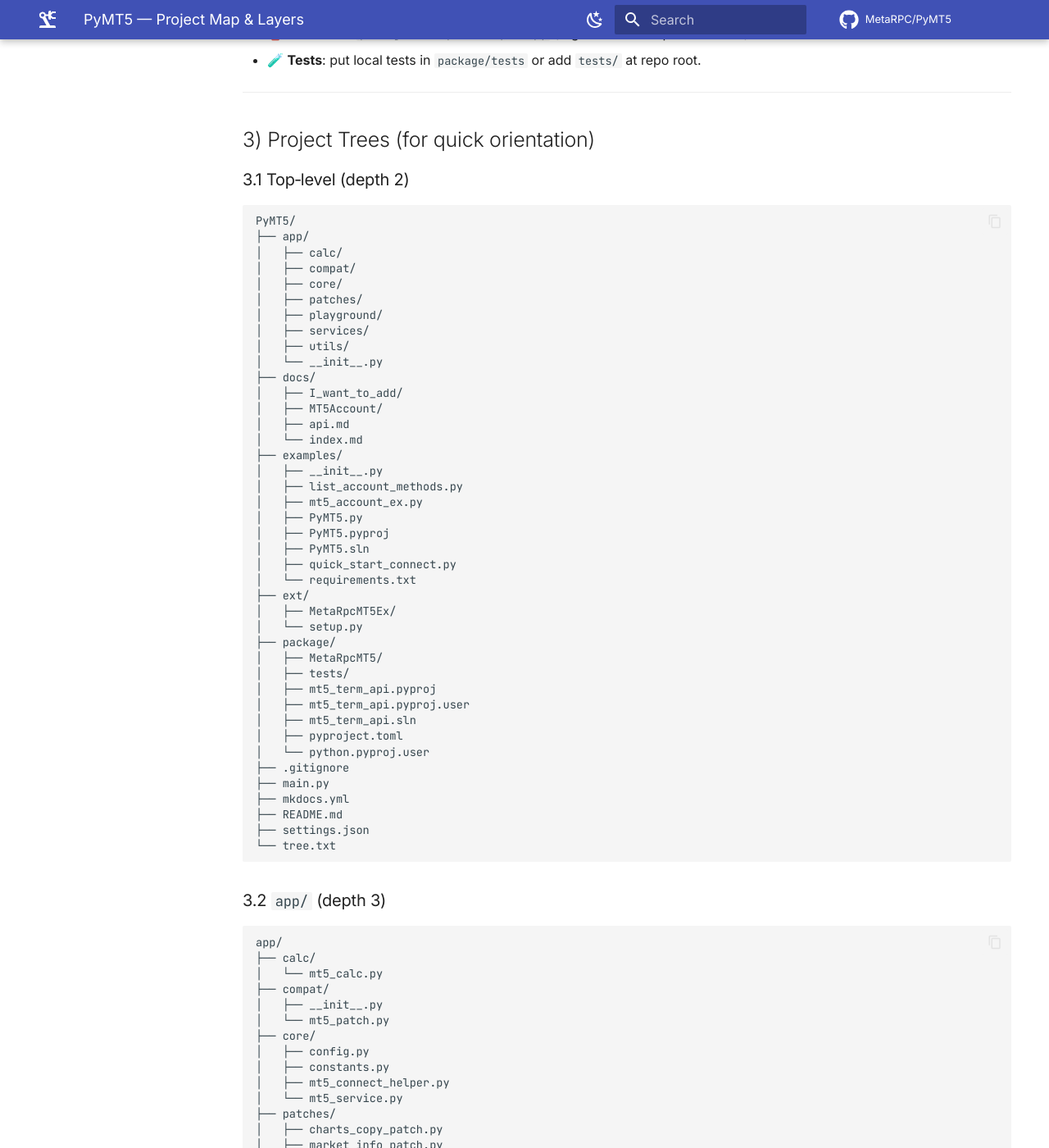
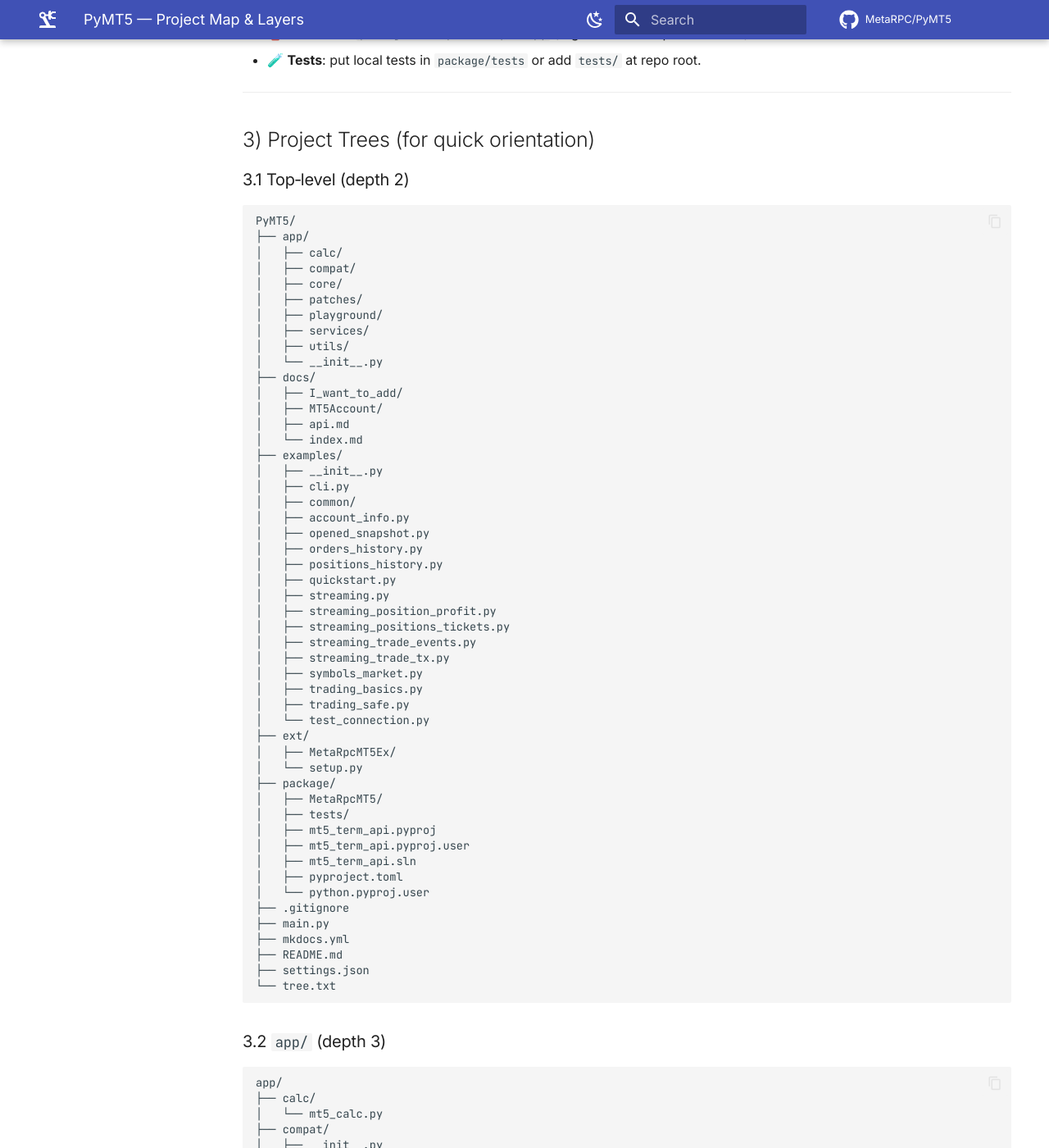
Before and after one commit to MetaRPC/PyMT5, an MkDocs documentation site: the page built from docs/I_want_to_add/Project_Map_and_Layers.md, in a window 1280 px wide and 1400 px high, scrolled down 2136 px. Shown: the whole window at 82% size. Built offline with MkDocs 1.6.1 and Material for MkDocs 9.7.7, drawn with Linux system fonts in a browser that asks for light colours; comment, search, counter and statistics services are not loaded; some of the changed text lies outside the part shown.

Commit message:
Update Project_Map_and_Layers.md

````diff
--- a/docs/I_want_to_add/Project_Map_and_Layers.md
+++ b/docs/I_want_to_add/Project_Map_and_Layers.md
@@ -117,13 +117,22 @@ PyMT5/
 │   └── index.md
 ├── examples/
 │   ├── __init__.py
-│   ├── list_account_methods.py
-│   ├── mt5_account_ex.py
-│   ├── PyMT5.py
-│   ├── PyMT5.pyproj
-│   ├── PyMT5.sln
-│   ├── quick_start_connect.py
-│   └── requirements.txt
+│   ├── cli.py
+│   ├── common/
+│   ├── account_info.py
+│   ├── opened_snapshot.py
+│   ├── orders_history.py
+│   ├── positions_history.py
+│   ├── quickstart.py
+│   ├── streaming.py
+│   ├── streaming_position_profit.py
+│   ├── streaming_positions_tickets.py
+│   ├── streaming_trade_events.py
+│   ├── streaming_trade_tx.py
+│   ├── symbols_market.py
+│   ├── trading_basics.py
+│   ├── trading_safe.py
+│   └── test_connection.py
 ├── ext/
 │   ├── MetaRpcMT5Ex/
 │   └── setup.py
@@ -141,6 +150,7 @@ PyMT5/
 ├── README.md
 ├── settings.json
 └── tree.txt
+
 ```
 
 ### 3.2 `app/` (depth 3)
@@ -177,21 +187,8 @@ app/
 └── __init__.py
 ```
 
-### 3.3 `examples/`
 
-```
-examples/
-├── __init__.py
-├── list_account_methods.py
-├── mt5_account_ex.py
-├── PyMT5.py
-├── PyMT5.pyproj
-├── PyMT5.sln
-├── quick_start_connect.py
-└── requirements.txt
-```
-
-### 3.4 `package/MetaRpcMT5`
+### 3.3 `package/MetaRpcMT5`
 
 ```
 MetaRpcMT5/
````
Also changed, not shown: other parts of docs/I_want_to_add/Project_Map_and_Layers.md (+2 -2 lines).
